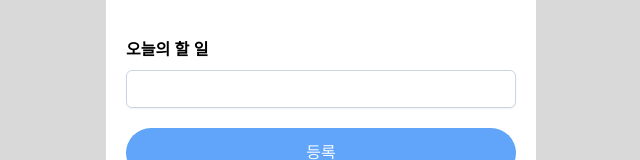
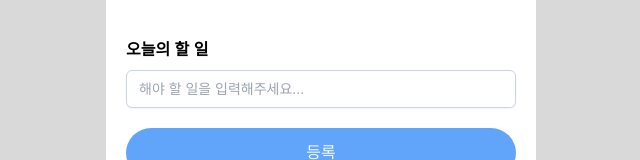
Before and after one commit to coldrain-f/react-pansy-todo-app, a React (Create React App) app: page / in a window 1280 px wide. Shown: the part 360-520 px from the top of the page, without its empty margins (319-959 px from the left). Built offline with nearby package versions, Linux system fonts and the light colour scheme.

Commit message:
feat: handleChange 이벤트 등록

```diff
--- a/src/App.js
+++ b/src/App.js
@@ -25,6 +25,12 @@ export default class App extends Component {
     // 클래스 컴포넌트 상태 변경은?
     // -> React State
     this.setState({ todoData: newTodoData });
+  };
+
+  handleChange = (e) => {
+    // e.target.value에 사용자가 입력한 값이 저장되어 있다.
+    console.log("e", e.target.value);
+    this.setState({ value: e.target.value });
   };
 
   render() {
@@ -81,6 +87,9 @@ export default class App extends Component {
             <input
               type="text"
               className="block bg-white w-full border border-slate-300 rounded-md py-2 pl-3 pr-3 shadow-sm focus:outline-none focus:border-sky-400 focus:ring-sky-400 focus:ring-1 sm:text-sm"
+              placeholder="해야 할 일을 입력해주세요..."
+              value={this.state.value}
+              onChange={this.handleChange}
             ></input>
           </div>
 
```
